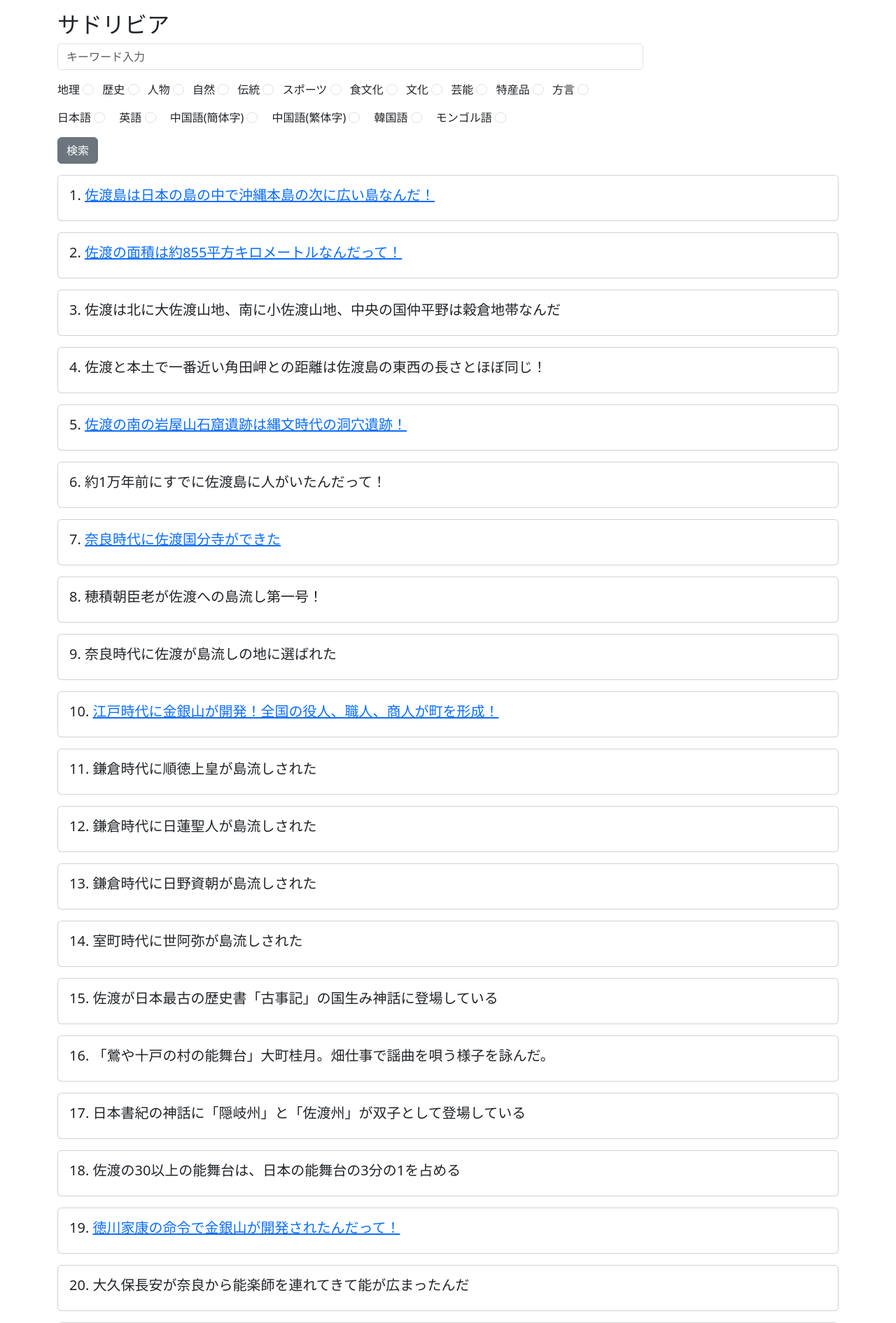
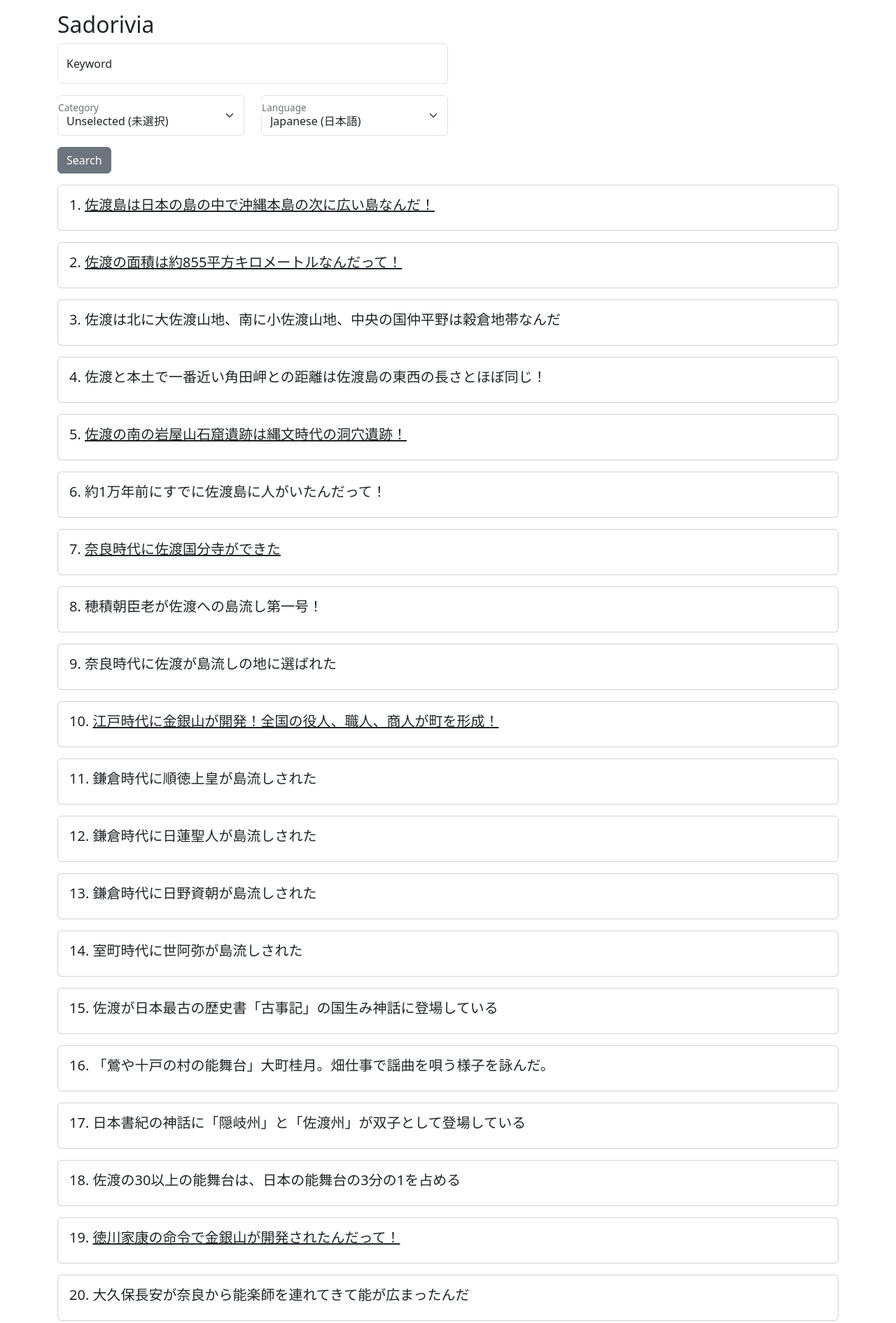
Before and after one commit to rakagawa17/sadoweb, a Django app: page / in a window 1280 px wide. Shown: the top 1891 px of the page at 70% size. Run offline with Django 4.2, Linux system fonts and the light colour scheme; data comes from the database, SQL or seed files in the repository; both versions use the stored data as it was after the commit; some libraries are stand-ins or nearby versions.

Commit message:
Update ListView and list.html

```diff
--- a/sadosma/views.py
+++ b/sadosma/views.py
@@ -9,9 +9,25 @@ class TriviaList(ListView):
         query = super().get_queryset()
         keyword = self.request.GET.get('keyword', None)
         category = self.request.GET.get('category', None)
+        language = self.request.GET.get('lang', None)
+
         if keyword:
-            query = query.filter(japanese__icontains=keyword)
-        if category:
+            if language=='1':
+                query = query.filter(japanese__icontains=keyword)
+            elif language=='2':
+                query = query.filter(english__icontains=keyword)
+            elif language=='3':
+                query = query.filter(chinese1__icontains=keyword)
+            elif language=='4':
+                query = query.filter(chinese2__icontains=keyword)
+            elif language=='5':
+                query = query.filter(korean__icontains=keyword)
+            elif language=='6':
+                query = query.filter(mongolian__icontains=keyword)
+
+        if category=='未選択':
+            pass
+        elif category:
             query = query.filter(category=category)
         return query
 
@@ -55,6 +71,8 @@ class TriviaList(ListView):
             context['goods'] = True
         elif category == '方言':
             context['dialect'] = True
+        elif category == '未選択':
+            context['none'] = True
 
         return context
 
--- a/templates/list.html
+++ b/templates/list.html
@@ -6,51 +6,71 @@
 
 {% block content %}
 <div class="container my-3">
-    <h2>サドリビア</h2>
 
-    <form action="{% url 'sadosma:list' %}" method="GET" class="w-75">
-        <p><input type="text" class="form-control" name="keyword" value="{{ keyword }}" placeholder="キーワード入力"></p>
-        <p>
-            地理 <input type="radio" class="form-check-input me-2" name="category" value="地理" {% if geography %}checked{% endif %}>
-            歴史 <input type="radio" class="form-check-input me-2" name="category" value="歴史" {% if history %}checked{% endif %}>
-            人物 <input type="radio" class="form-check-input me-2" name="category" value="人物" {% if person %}checked{% endif %}>
-            自然 <input type="radio" class="form-check-input me-2" name="category" value="自然" {% if nature %}checked{% endif %}>
-            伝統 <input type="radio" class="form-check-input me-2" name="category" value="伝統" {% if tradition %}checked{% endif %}>
-            スポーツ <input type="radio" class="form-check-input me-2" name="category" value="スポーツ" {% if sport %}checked{% endif %}>
-            食文化 <input type="radio" class="form-check-input me-2" name="category" value="食文化" {% if food %}checked{% endif %}>
-            文化 <input type="radio" class="form-check-input me-2" name="category" value="文化" {% if culture %}checked{% endif %}>
-            芸能 <input type="radio" class="form-check-input me-2" name="category" value="芸能" {% if entertainment %}checked{% endif %}>
-            特産品 <input type="radio" class="form-check-input me-2" name="category" value="特産品" {% if goods %}checked{% endif %}>
-            方言 <input type="radio" class="form-check-input me-2" name="category" value="方言" {% if dialect %}checked{% endif %}>
+    <h2>Sadorivia</h2>
+
+    <form action="{% url 'sadosma:list' %}" method="GET" class="w-50">
+        <p class="form-floating">
+            <input id="floatingInput" type="text" class="form-control" name="keyword" value="{{ keyword }}" placeholder="キーワード入力">
+            <label for="floatingInput">Keyword</label>
         </p>
-        <p>
-            日本語 <input type="radio" class="form-check-input me-3" name="lang" value="1" {% if japanese %}checked{% endif %}>
-            英語 <input type="radio" class="form-check-input me-3" name="lang" value="2" {% if english %}checked{% endif %}>
-            中国語(簡体字) <input type="radio" class="form-check-input me-3" name="lang" value="3" {% if chinese1 %}checked{% endif %}>
-            中国語(繁体字) <input type="radio" class="form-check-input me-3" name="lang" value="4" {% if chinese2 %}checked{% endif %}>
-            韓国語 <input type="radio" class="form-check-input me-3" name="lang" value="5" {% if korean %}checked{% endif %}>
-            モンゴル語 <input type="radio" class="form-check-input me-3" name="lang" value="6" {% if mongolian %}checked{% endif %}>
+
+        <div class="row">
+            <div class="col form-floating">
+                <select class="form-select" name="category" id="floatingSelect">
+                    <option value="未選択" {% if none %}selected{% endif %}>Unselected (未選択)</option>
+                    <option value="地理" {% if geography %}selected{% endif %}>Geography (地理)</option>
+                    <option value="歴史" {% if history %}selected{% endif %}>History (歴史)</option>
+                    <option value="人物" {% if person %}selected{% endif %}>Person (人物)</option>
+                    <option value="自然" {% if nature %}selected{% endif %}>Nature (自然)</option>
+                    <option value="伝統" {% if tradition %}selected{% endif %}>Tradition (伝統)</option>
+                    <option value="スポーツ" {% if sport %}selected{% endif %}>Sport (スポーツ)</option>
+                    <option value="食文化" {% if food %}selected{% endif %}>Food (食)</option>
+                    <option value="文化" {% if culture %}selected{% endif %}>Culture (文化)</option>
+                    <option value="芸能" {% if entertainment %}selected{% endif %}>Entertainment (芸能)</option>
+                    <option value="特産品" {% if goods %}selected{% endif %}>Goods (特産品)</option>
+                    <option value="方言" {% if dialect %}selected{% endif %}>Dialect (方言)</option>
+                </select>
+                <label for="floatingSelect">Category</label>
+            </div>
+            <div class="col form-floating">
+                <select class="form-select" name="lang" id="floatingSelect">
+                    <option value="1" {% if japanese %}selected{% endif %}>Japanese (日本語)</option>
+                    <option value="2" {% if english %}selected{% endif %}>English (英語)</option>
+                    <option value="3" {% if chinese1 %}selected{% endif %}>Simplified Chinese (簡体字中国語)</option>
+                    <option value="4" {% if chinese2 %}selected{% endif %}>Traditional Chinese (繁体字中国語)</option>
+                    <option value="5" {% if korean %}selected{% endif %}>Korean (韓国語)</option>
+                    <option value="6" {% if mongolian %}selected{% endif %}>Mongolian (モンゴル語)</option>
+                </select>
+                <label for="floatingSelect">Language</label>
+            </div>
+        </div>
+        <p class="form-floating">
+
         </p>
-        <p><input type="submit" class="btn btn-secondary" value="検索"></p>
+        <p class="form-floating">
+
+        </p>
+        <p><input type="submit" class="btn btn-secondary" value="Search"></p>
     </form>
 
     {% for object in object_list %}
         <div class="card my-3">
             <div class="card-body">
                 {% if japanese %}
-                    <h5 class="card-title">{{forloop.counter}}. {% if object.address %}<a href="{% url 'sadosma:detail' object.id %}?lang=1">{{object.japanese}}</a>{% else %}{{object.japanese}}{% endif %}</h5>
+                    <h5 class="card-title">{{forloop.counter}}. <a href="{% url 'sadosma:detail' object.id %}?lang=1" class="link-dark">{{object.japanese}}</a></h5>
                 {% elif english %}
-                    <h5 class="card-title">{{forloop.counter}}. {% if object.address %}<a href="{% url 'sadosma:detail' object.id %}?lang=2">{{object.english}}</a>{% else %}{{object.english}}{% endif %}</h5>
+                    <h5 class="card-title">{{forloop.counter}}. {% if object.address %}<a href="{% url 'sadosma:detail' object.id %}?lang=2" class="link-dark">{{object.english}}</a>{% else %}{{object.english}}{% endif %}</h5>
                 {% elif chinese1 %}
-                    <h5 class="card-title">{{forloop.counter}}. {% if object.address %}<a href="{% url 'sadosma:detail' object.id %}?lang=3">{{object.chinese1}}</a>{% else %}{{object.chinese1}}{% endif %}</h5>
+                    <h5 class="card-title">{{forloop.counter}}. {% if object.address %}<a href="{% url 'sadosma:detail' object.id %}?lang=3" class="link-dark">{{object.chinese1}}</a>{% else %}{{object.chinese1}}{% endif %}</h5>
                 {% elif chinese2 %}
-                    <h5 class="card-title">{{forloop.counter}}. {% if object.address %}<a href="{% url 'sadosma:detail' object.id %}?lang=4">{{object.chinese2}}</a>{% else %}{{object.chinese2}}{% endif %}</h5>
+                    <h5 class="card-title">{{forloop.counter}}. {% if object.address %}<a href="{% url 'sadosma:detail' object.id %}?lang=4" class="link-dark">{{object.chinese2}}</a>{% else %}{{object.chinese2}}{% endif %}</h5>
                 {% elif korean %}
-                    <h5 class="card-title">{{forloop.counter}}. {% if object.address %}<a href="{% url 'sadosma:detail' object.id %}?lang=5">{{object.korean}}</a>{% else %}{{object.korean}}{% endif %}</h5>
+                    <h5 class="card-title">{{forloop.counter}}. {% if object.address %}<a href="{% url 'sadosma:detail' object.id %}?lang=5" class="link-dark">{{object.korean}}</a>{% else %}{{object.korean}}{% endif %}</h5>
                 {% elif mongolian %}
-                    <h5 class="card-title">{{forloop.counter}}. {% if object.address %}<a href="{% url 'sadosma:detail' object.id %}?lang=6">{{object.mongolian}}</a>{% else %}{{object.mongolian}}{% endif %}</h5>
+                    <h5 class="card-title">{{forloop.counter}}. {% if object.address %}<a href="{% url 'sadosma:detail' object.id %}?lang=6" class="link-dark">{{object.mongolian}}</a>{% else %}{{object.mongolian}}{% endif %}</h5>
                 {% else %}
-                    <h5 class="card-title">{{forloop.counter}}. {% if object.address %}<a href="{% url 'sadosma:detail' object.id %}?lang=1">{{object.japanese}}</a>{% else %}{{object.japanese}}{% endif %}</h5>
+                    <h5 class="card-title">{{forloop.counter}}. {% if object.address %}<a href="{% url 'sadosma:detail' object.id %}?lang=1" class="link-dark">{{object.japanese}}</a>{% else %}{{object.japanese}}{% endif %}</h5>
                 {% endif %}
             </div>
         </div>
```
Also changed, not shown: db.sqlite3.
